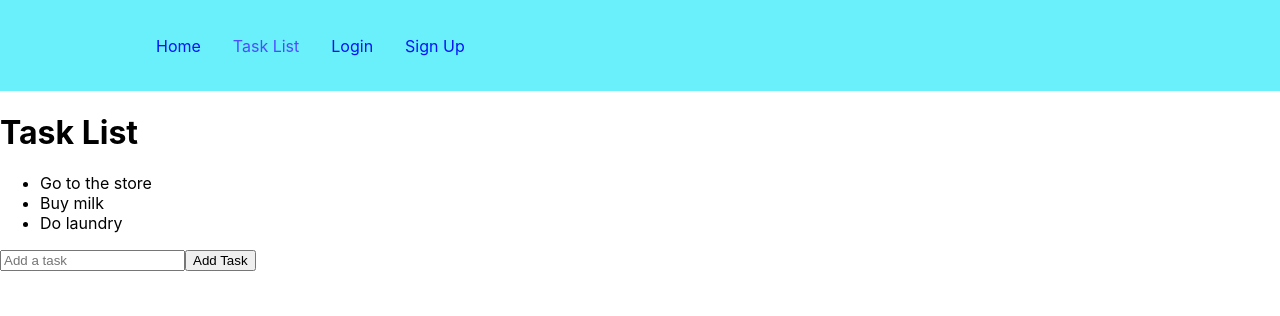
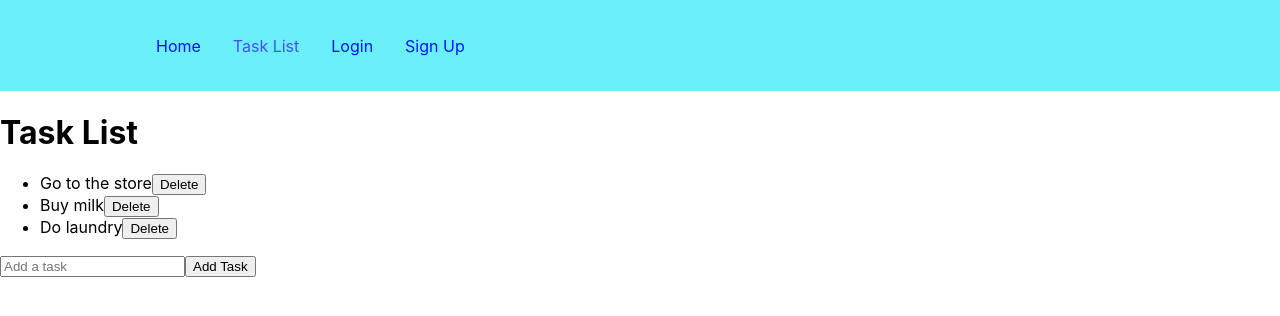
Before and after one commit to chriskong217/tamuhacktasklist, a React (Create React App) app in the folder myapp/: page /tasklist in a window 1280 px wide. Shown: the top 316 px of the page. Built offline with nearby package versions, Linux system fonts and the light colour scheme.

Commit message:
Update Task.js

```diff
--- a/myapp/src/components/Tasklist/Task.js
+++ b/myapp/src/components/Tasklist/Task.js
@@ -14,12 +14,19 @@
     setNewTask(event.target.value);
   };
 
+  const deleteTask = (index) => {
+    setTasks(tasks.filter((task, i) => i !== index));
+  }
+
   return (
     <div>
       <h1>Task List</h1>
       <ul>
         {tasks.map((task, index) => (
-          <li key={index}>{task}</li>
+          <li key={index}>
+            {task}
+            <button onClick={() => deleteTask(index)}>Delete</button>
+          </li>
         ))}
       </ul>
       <form onSubmit={handleSubmit}>
```
